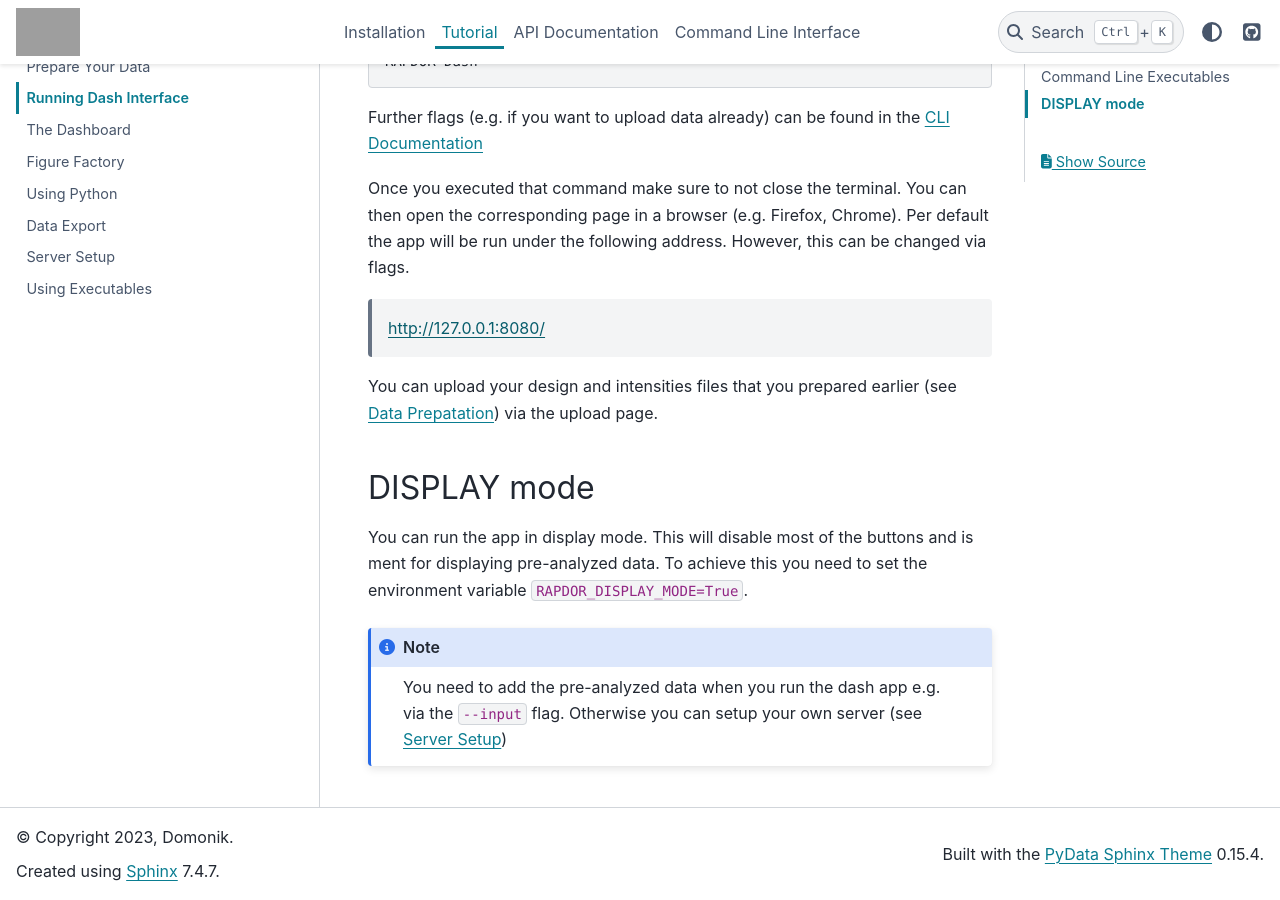
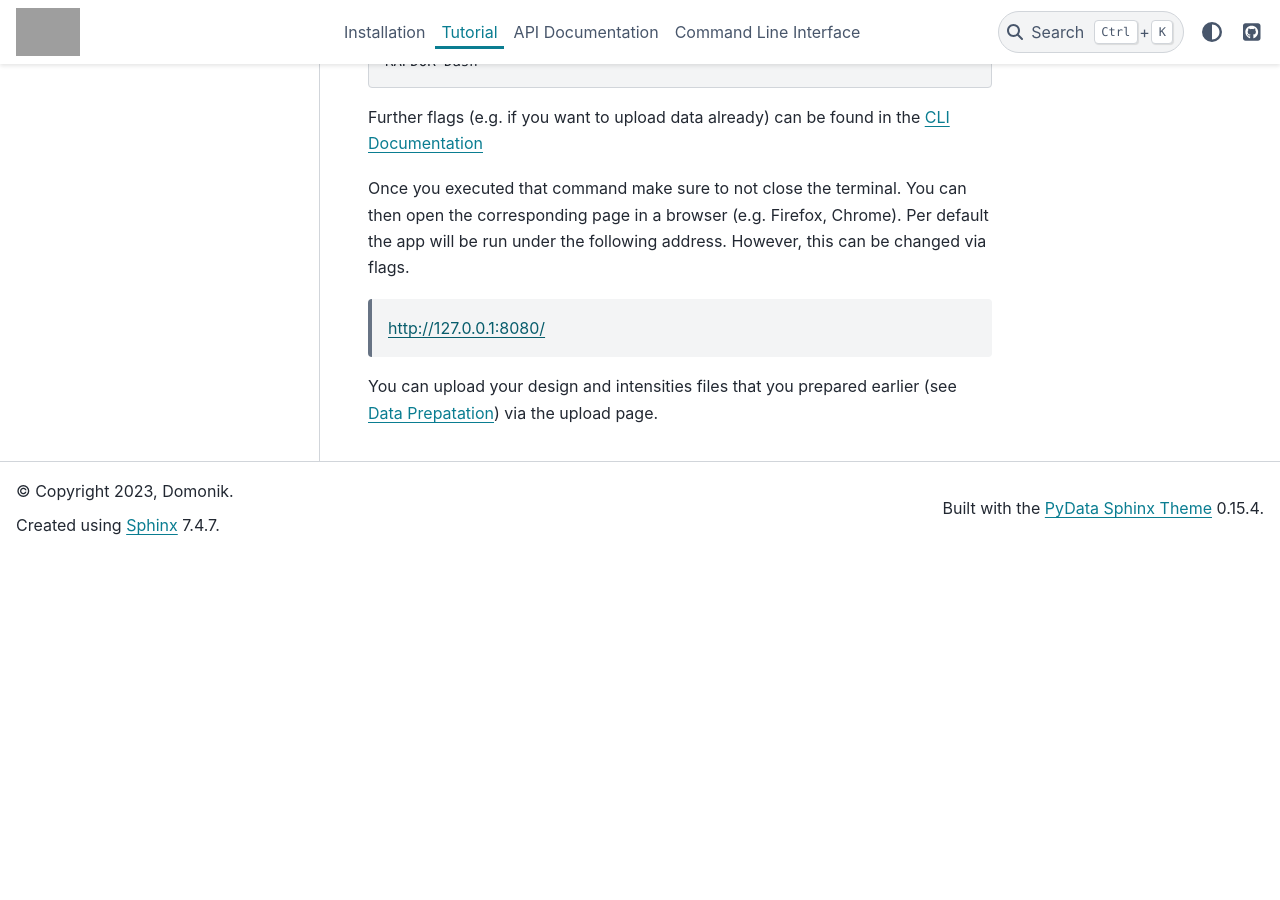
Before and after one commit to domonik/RAPDOR, a Sphinx documentation site: the page built from docs/source/running_dash.rst, in a window 1280 px wide and 900 px high, scrolled down 850 px. Built offline with Sphinx 7.4.7 and the PyData theme 0.15.4, drawn with Linux system fonts in a browser that asks for light colours; after the commit the page ends 1404 px from its top, so only the background shows below that; grey boxes are pictures that could not be loaded.

```diff
--- a/docs/source/running_dash.rst
+++ b/docs/source/running_dash.rst
@@ -49,15 +49,3 @@ Per default the app will be run under the following address. However, this can b
 
 You can upload your design and intensities files that you prepared earlier
 (see :ref:`Data Prepatation<data-prep-tutorial>`) via the upload page.
-
-
-DISPLAY mode
-------------
-
-You can run the app in display mode. This will disable most of the buttons and is ment for displaying pre-analyzed data.
-To achieve this you need to set the environment variable :code:`RAPDOR_DISPLAY_MODE=True`.
-
-.. note::
-
-    You need to add the pre-analyzed data when you run the dash app e.g. via the :code:`--input` flag.
-    Otherwise you can setup your own server (see :ref:`Server Setup<server-setup>`)
```
Also changed, not shown: README.md (added, +10 -0 lines), 3 other files.
